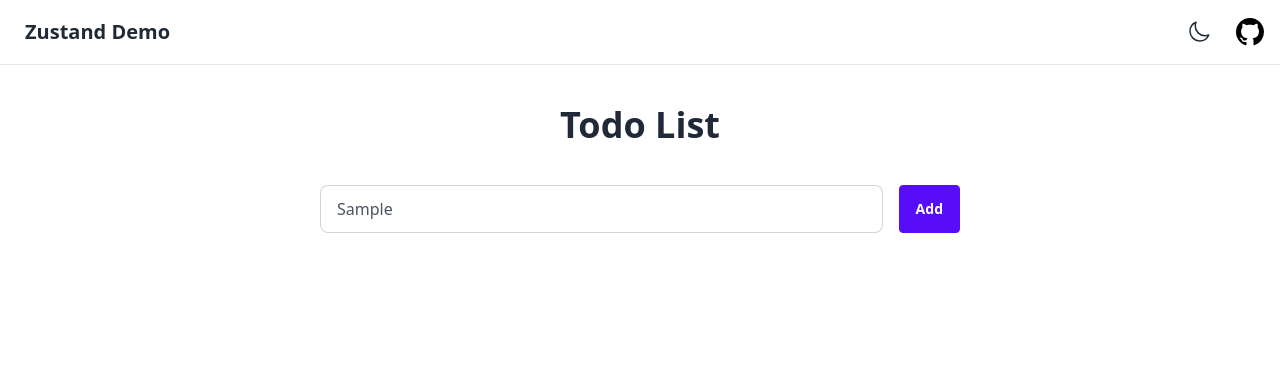
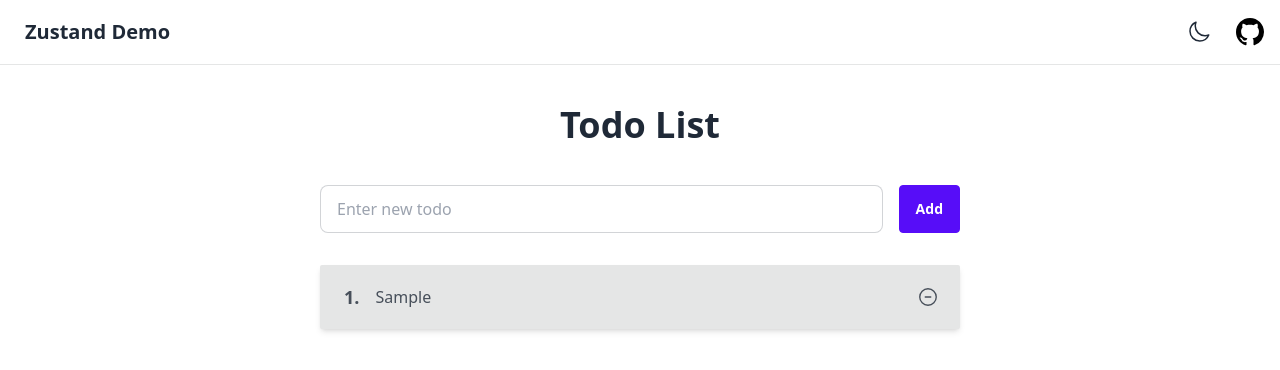
Before and after one commit to esanmarco/zustand-demo, a Next.js app: page / in a window 1280 px wide. Both pictures are taken after typing "Sample" into the empty fields and a click on the button "Add". Shown: the top 370 px of the page. Built offline with nearby package versions, Linux system fonts and the light colour scheme.

Commit message:
demo done

```diff
--- a/src/app/components/addTodo.tsx
+++ b/src/app/components/addTodo.tsx
@@ -1,16 +1,31 @@
-// TODOs
-// 1. Handle input state internally
-// 2. Handle add to do action to store
+"use client";
+import { useState } from "react";
+import { useTodoStore } from "../store/useTodos";
 
 export default function AddTodo() {
+  const [newTodo, setNewTodo] = useState("");
+  const { addTodo } = useTodoStore();
+
+  const handleAddTodo = () => {
+    addTodo(newTodo);
+    setNewTodo("");
+  };
+
   return (
     <div className="flex flex-row gap-4">
       <input
+        value={newTodo}
+        onChange={(e) => setNewTodo(e.target.value)}
         type="text"
         placeholder="Enter new todo"
         className="flex flex-1 input input-bordered"
       />
-      <button className="capitalize rounded btn btn-primary">Add</button>
+      <button
+        onClick={handleAddTodo}
+        className="capitalize rounded btn btn-primary"
+      >
+        Add
+      </button>
     </div>
   );
 }
--- a/src/app/components/themeSwitcher.tsx
+++ b/src/app/components/themeSwitcher.tsx
@@ -1,11 +1,13 @@
-// TODOs
-// 1. Use store for theme instead of const
-// 2. Handle theme switcher action to store
-const theme = "light";
+"use client";
+import { useThemeSwitcher } from "../store/useThemeSwitcher";
 
 export default function ThemeSwitcher() {
+  const { theme, setTheme } = useThemeSwitcher();
   return (
-    <button className="rounded btn btn-ghost">
+    <button
+      onClick={() => setTheme(theme === "light" ? "dark" : "light")}
+      className="rounded btn btn-ghost"
+    >
       <svg
         xmlns="http://www.w3.org/2000/svg"
         fill="none"
--- a/src/app/components/todosList.tsx
+++ b/src/app/components/todosList.tsx
@@ -1,9 +1,10 @@
-// TODOs
-// 1. Use store to pull in todos
-// 2. Handle delete action to store
-const todos: string[] = [];
+"use client";
+
+import { useTodoStore } from "../store/useTodos";
 
 export default function TodosList() {
+  const { todos, deleteTodo } = useTodoStore();
+
   return (
     <div className="flex flex-col gap-4 mt-8">
       {todos.map((todo: string, index: number) => (
@@ -11,13 +12,14 @@ export default function TodosList() {
           key={index}
           className="flex flex-row items-center justify-between p-4 pl-6 rounded-sm shadow-md card bg-base-300"
         >
-          <div className="flex flex-row items-center gap-4">
-            <p className="flex flex-row gap-4 m-0">
-              <span className="text-lg font-bold">{index + 1}.</span> {todo}
-            </p>
-          </div>
+          <p className="flex flex-row gap-4 m-0">
+            <span className="text-lg font-bold">{index + 1}.</span> {todo}
+          </p>
 
-          <button className="w-8 h-8 p-1 rounded-full btn btn-ghost btn-sm">
+          <button
+            onClick={() => deleteTodo(index)}
+            className="w-8 h-8 p-1 rounded-full btn btn-ghost btn-sm"
+          >
             <svg
               xmlns="http://www.w3.org/2000/svg"
               fill="none"
--- a/src/app/layout.tsx
+++ b/src/app/layout.tsx
@@ -1,13 +1,17 @@
+"use client";
 import "../styles/globals.css";
 import Navigation from "./components/navigation";
+import { useThemeSwitcher } from "./store/useThemeSwitcher";
 
 export default function RootLayout({
   children,
 }: {
   children: React.ReactNode;
 }) {
+  const { theme } = useThemeSwitcher();
+
   return (
-    <html lang="en" data-theme={"light"}>
+    <html lang="en" data-theme={theme}>
       <head />
       <body>
         <Navigation />
--- /dev/null
+++ b/src/app/store/useThemeSwitcher.tsx
@@ -0,0 +1,11 @@
+import create from "zustand";
+
+interface ThemeStore {
+  theme: string;
+  setTheme: (theme: string) => void;
+}
+
+export const useThemeSwitcher = create<ThemeStore>((set: any) => ({
+  theme: "light",
+  setTheme: (theme: string) => set({ theme }),
+}));
--- /dev/null
+++ b/src/app/store/useTodos.tsx
@@ -0,0 +1,20 @@
+import create from "zustand";
+
+interface TodoStore {
+  todos: string[];
+  addTodo: (todo: string) => void;
+  deleteTodo: (index: number) => void;
+}
+
+export const useTodoStore = create<any>((set: any) => ({
+  todos: [],
+  addTodo: (todo: string) =>
+    set((state: any) => ({ todos: [...state.todos, todo] })),
+  deleteTodo: (index: number) => {
+    set((state: any) => {
+      const todos = [...state.todos];
+      todos.splice(index, 1);
+      return { todos };
+    });
+  },
+}));
```
